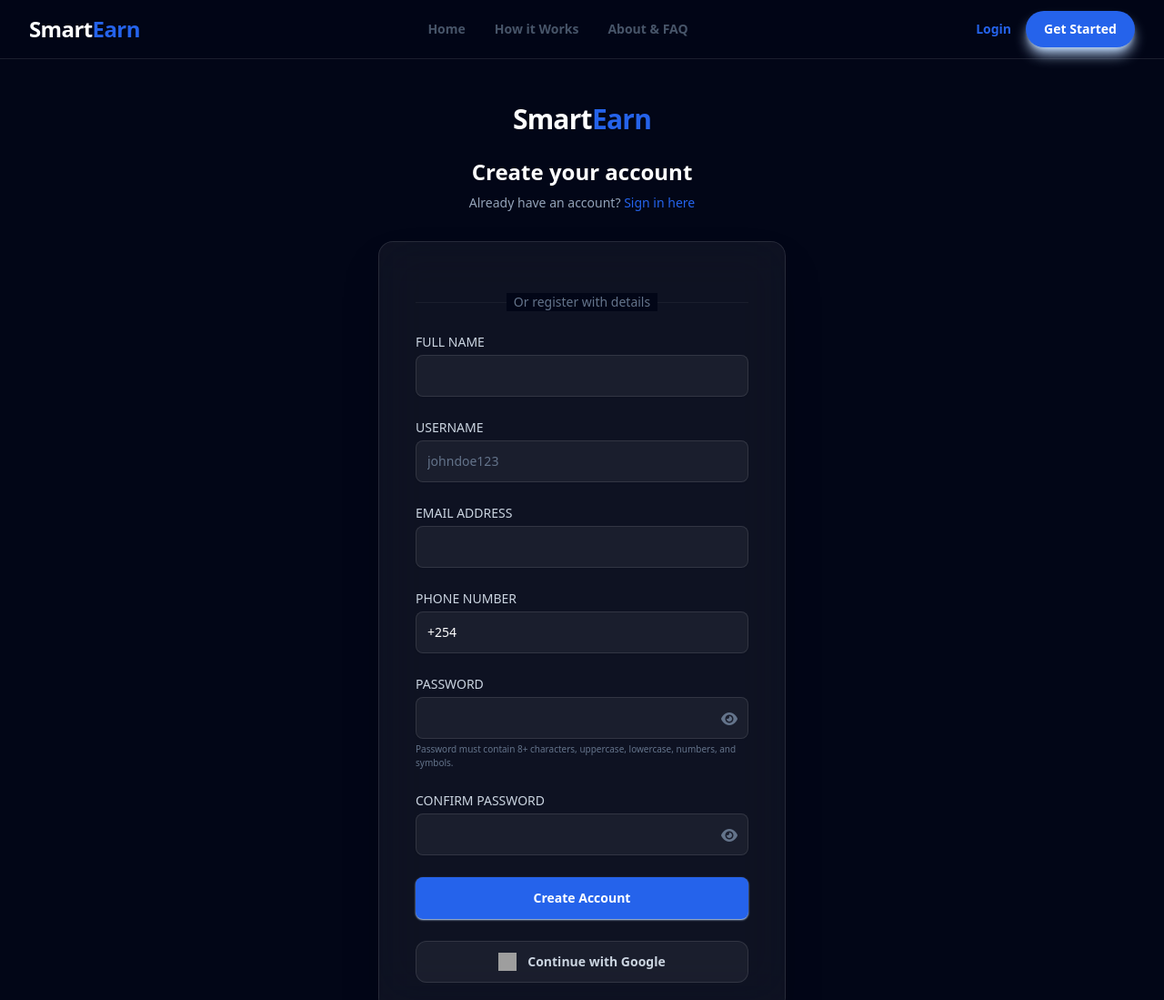
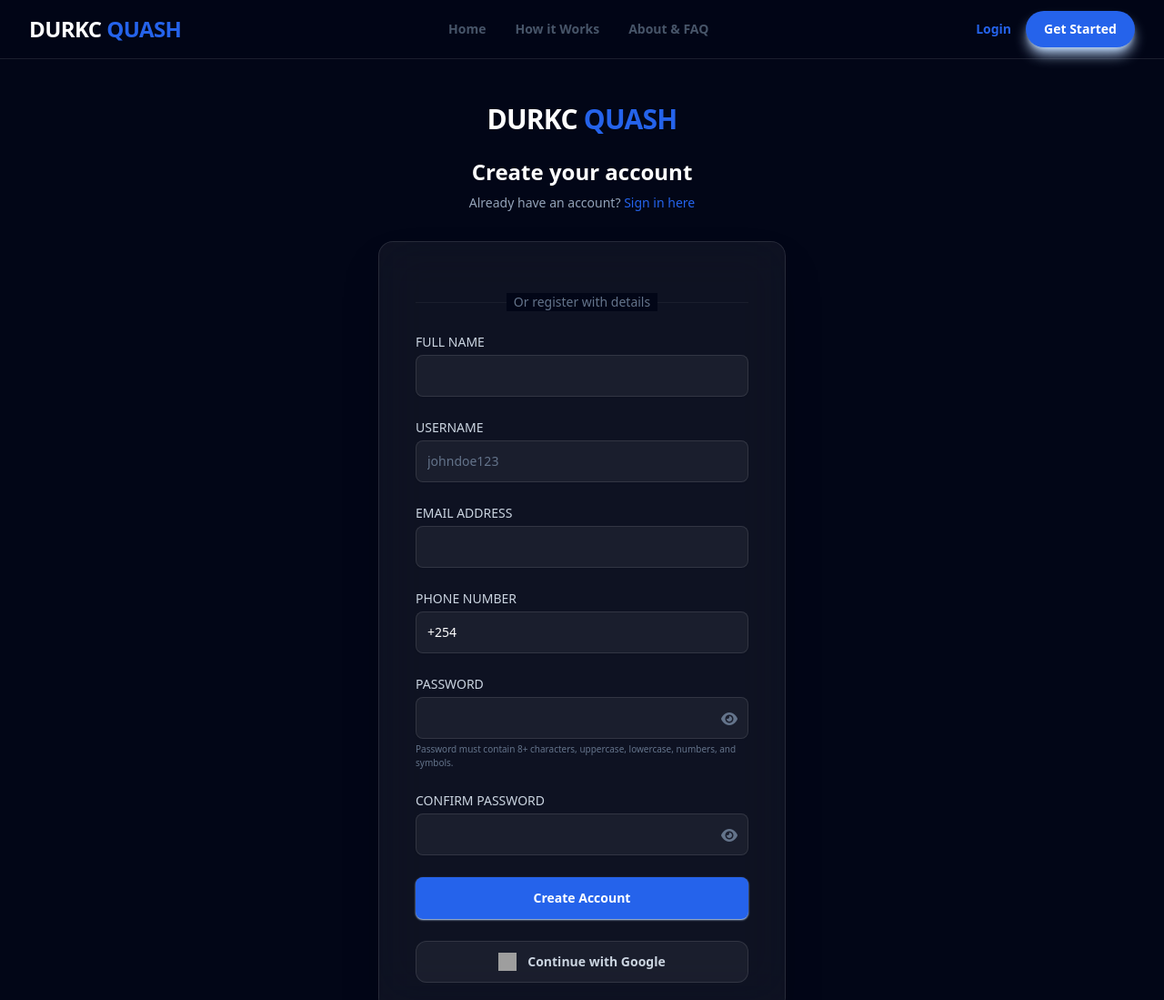
Before and after one commit to joshuakiruikingwa-boop/smartearn, a plain HTML site: page public/registration.html in a window 1280 px wide. Shown: the top 1099 px of the page at 91% size. Drawn offline with nearby package versions, Linux system fonts and the light colour scheme; grey boxes are pictures that could not be loaded.

Commit message:
rebrand: update SmartEarn to DURKC QUASH in public registration page

```diff
--- a/public/registration.html
+++ b/public/registration.html
@@ -3,7 +3,7 @@
 <head>
     <meta charset="UTF-8">
     <meta name="viewport" content="width=device-width, initial-scale=1.0">
-    <title>Register | SmartEarn</title>
+    <title>Register | DURKC QUASH</title>
     <script src="https://cdn.tailwindcss.com"></script>
     <link href="https://cdnjs.cloudflare.com/ajax/libs/font-awesome/6.0.0/css/all.min.css" rel="stylesheet">
 </head>
@@ -14,7 +14,7 @@
         <div class="max-w-7xl mx-auto px-4 sm:px-6 lg:px-8">
             <div class="flex justify-between h-16 items-center">
                 <div class="flex items-center">
-                    <a href="index.html" class="text-2xl font-bold tracking-tight text-white">Smart<span class="text-blue-600">Earn</span></a>
+                    <a href="index.html" class="text-2xl font-bold tracking-tight text-white">DURKC <span class="text-blue-600">QUASH</span></a>
                 </div>
                 <div class="hidden md:flex space-x-8 items-center text-sm font-semibold">
                     <a href="index.html" class="text-slate-600 hover:text-blue-600 transition">Home</a>
@@ -34,7 +34,7 @@
     <div class="sm:mx-auto sm:w-full sm:max-w-md">
         <!-- Logo -->
         <div class="text-center">
-            <a href="index.html" class="text-3xl font-bold tracking-tight text-white">Smart<span class="text-blue-600">Earn</span></a>
+            <a href="index.html" class="text-3xl font-bold tracking-tight text-white">DURKC <span class="text-blue-600">QUASH</span></a>
             <h2 class="mt-6 text-2xl font-extrabold text-white">Create your account</h2>
             <p class="mt-2 text-sm text-slate-400">
                 Already have an account? <a href="login.html" class="font-medium text-blue-600 hover:text-blue-500">Sign in here</a>
```
